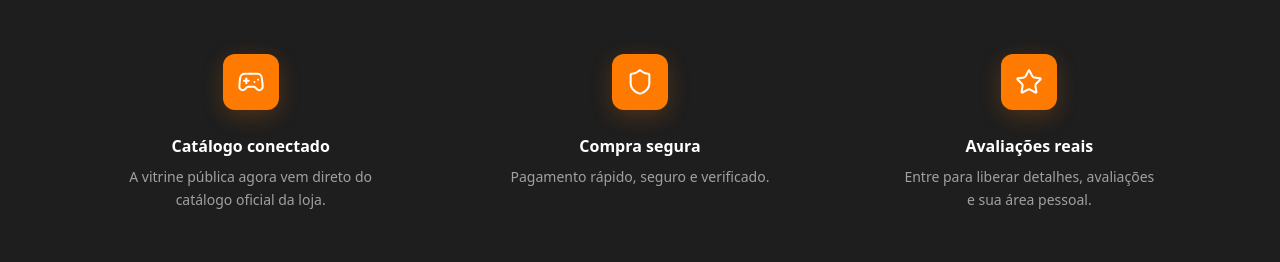
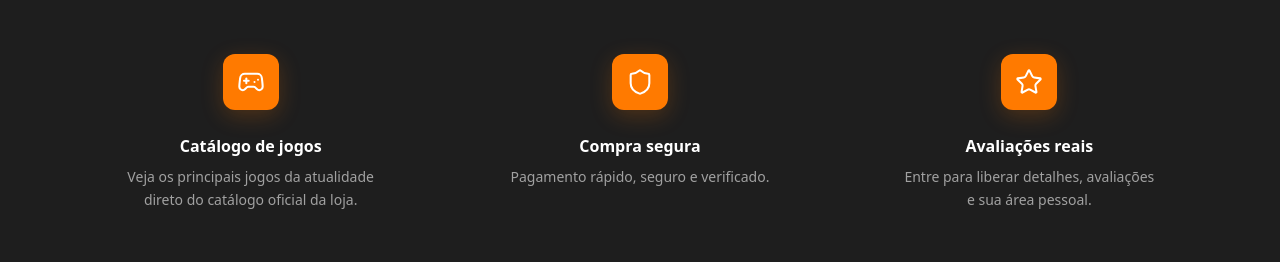
Before and after one commit to diegolft/sistema-a3, a React (Vite) app: page / in a window 1280 px wide. Shown: the part 860-1122 px from the top of the page. Built offline with nearby package versions, Linux system fonts and the light colour scheme; no server answers.

Commit message:
fix: readjusts main page details

```diff
--- a/src/pages/LandingPage.tsx
+++ b/src/pages/LandingPage.tsx
@@ -11,8 +11,8 @@ import type { ExhibitionGame } from "@/types/domain";
 const FEATURES = [
 	{
 		icon: Gamepad2,
-		title: "Catálogo conectado",
-		desc: "A vitrine pública agora vem direto do catálogo oficial da loja.",
+		title: "Catálogo de jogos",
+		desc: "Veja os principais jogos da atualidade direto do catálogo oficial da loja.",
 	},
 	{
 		icon: Shield,
```
